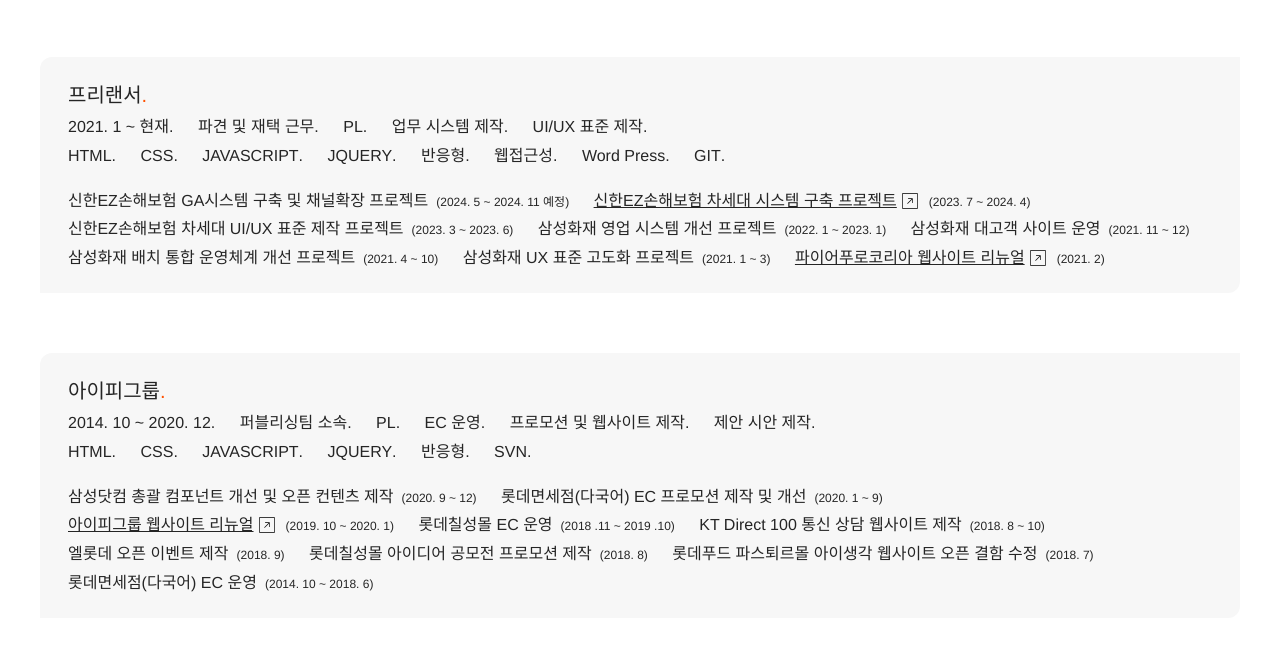
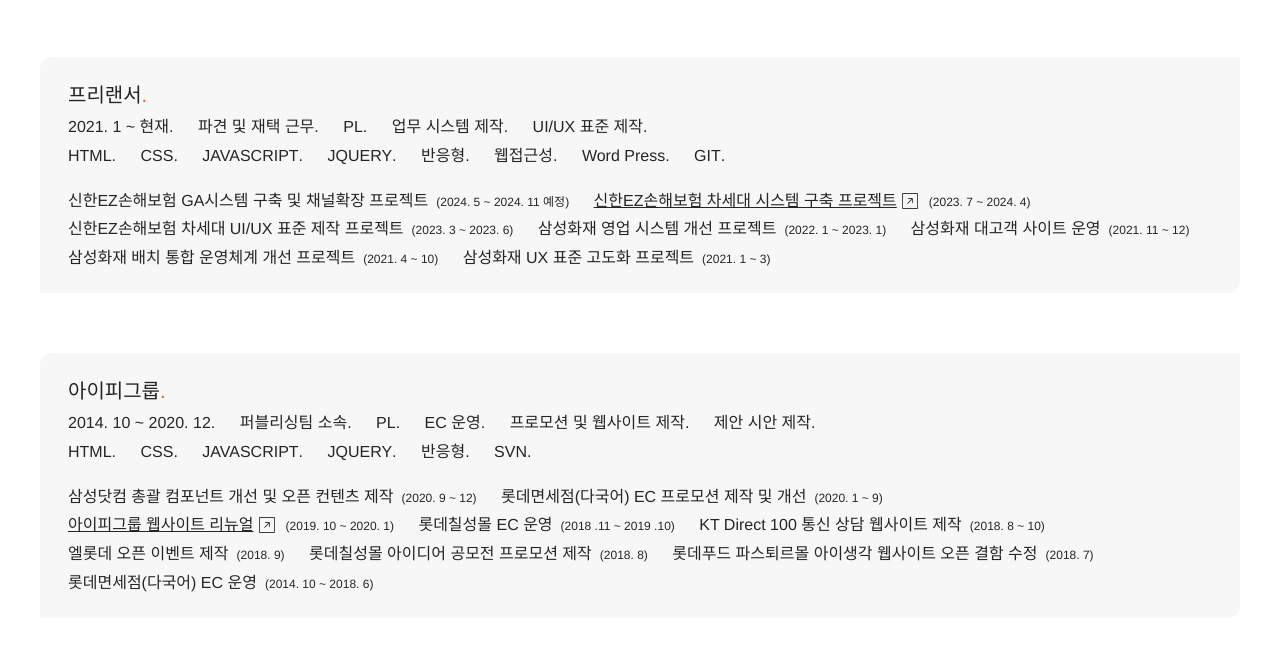
Before and after one commit to hnjung/hnjung.github.io, a plain HTML site: page index.html in a window 1280 px wide. Shown: the part 135-800 px from the top of the page. Drawn offline with nearby package versions, Linux system fonts and the light colour scheme; a web font is replaced by a local one.

Commit message:
update project list

```diff
--- a/index.html
+++ b/index.html
@@ -52,7 +52,6 @@
 				<li><strong class="title">삼성화재 대고객 사이트 운영</strong><span class="date">2021. 11 ~ 12</span></li>
 				<li><strong class="title">삼성화재 배치 통합 운영체계 개선 프로젝트</strong><span class="date">2021. 4 ~ 10</span></li>
 				<li><strong class="title">삼성화재 UX 표준 고도화 프로젝트</strong><span class="date">2021. 1 ~ 3</span></li>
-				<li><strong class="title"><a href="http://fireprokorea.co.kr" class="go-link" target="_blank">파이어푸로코리아 웹사이트 리뉴얼</a></strong><span class="date">2021. 2</span></li>
 			</ul>
 		</section>
 		<section class="work">
```
